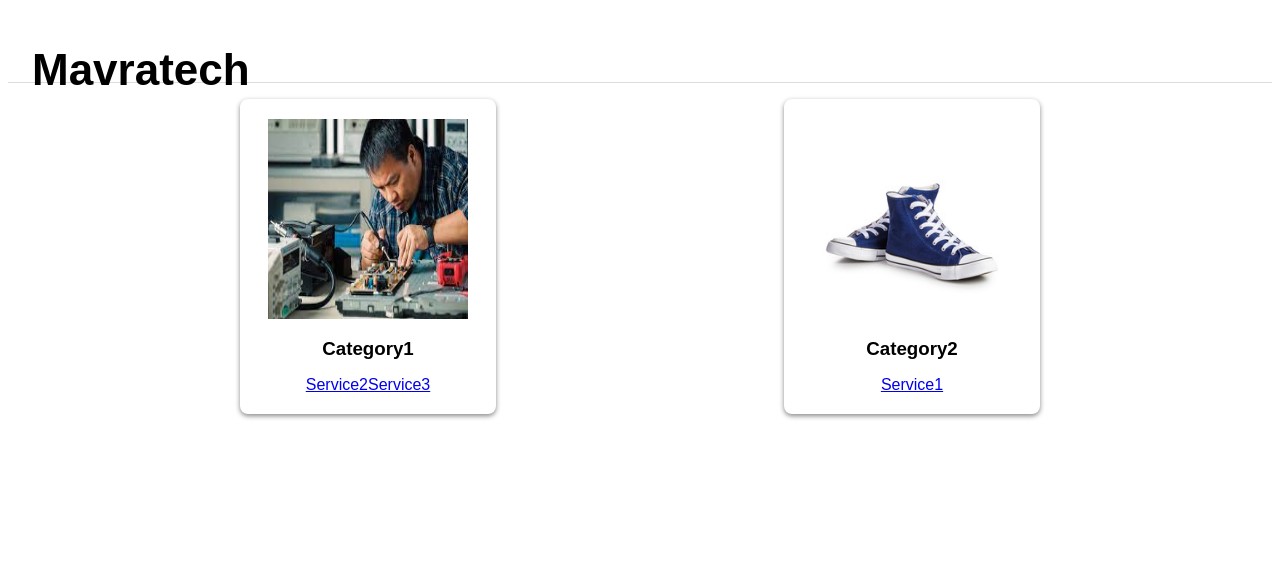
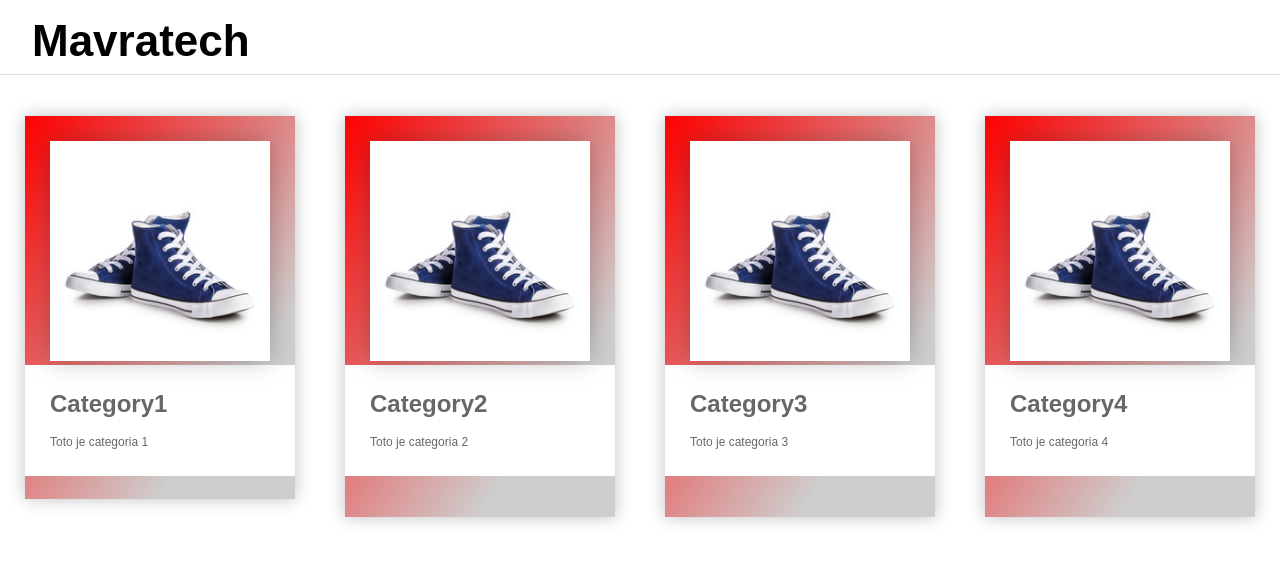
Before and after one commit to marcel-cs43/mavratech, a Vue app in the folder mavratech-fe/: page /category in a window 1280 px wide. Shown: the top 562 px of the page. Built offline with nearby package versions, Linux system fonts and the light colour scheme.

Commit message:
Updated Component
Update style of CategoryGridItem

```diff
--- a/mavratech-fe/src/App.vue
+++ b/mavratech-fe/src/App.vue
@@ -17,25 +17,30 @@
 
 <style>
   * {
+    margin: 0;
+    padding: 0;
     box-sizing: border-box;
-    font-family: Arial;
   }
 
-  #page-wrap {
-    margin: auto;
-    max-width: 800px;
-    min-height: 100vh;
+  body {
+    font-family: 'montseratt', sans-serif;
   }
 
-  button {
-    background-color: black;
-    border: none;
-    border-radius: 8px;
-    color: white;
-    cursor: pointer;
-    font-size: 16px;
-    font-weight: bold;
-    outline: 0;
-    padding: 16px;
+  main {
+    width: 100vw;
+    min-height: 100vh;
+    overflow: hidden;
+
+    background-color: #EEE;
+    display: flex;
+    justify-content: center;
+    align-items: center;
+  }
+
+  .products {
+    display: flex;
+    max-width: 1280px;
+    padding: 25px;
+    margin: 0 auto;
   }
 </style>
--- a/mavratech-fe/src/components/CategoryGrid.vue
+++ b/mavratech-fe/src/components/CategoryGrid.vue
@@ -21,7 +21,6 @@ export default {
 };
 </script>
 
-
 <style scoped>
   .grid-wrap {
     display: flex;
--- a/mavratech-fe/src/components/CategoryGridItem.vue
+++ b/mavratech-fe/src/components/CategoryGridItem.vue
@@ -1,14 +1,21 @@
 <template>
-  <div class="category-item">
-    <img :src="category.imageUrl" />
-    <h3 class="category-name">{{ category.name }}</h3>
-    <p class="category-service">
-      <span v-for="serviceId in category.services" :key="serviceId">
-        <router-link :to="getServiceDetailRoute(serviceId)">
-          {{ getServiceName(serviceId) }}
-        </router-link>
-      </span>
-    </p>
+  <div class="category">
+    <div class="category-inner">
+      <div class="category-image-wrap">
+        <img :src="category.imageUrl" class="image" />
+      </div>
+      <div class="category-detail">
+        <h2>{{ category.name }}</h2>
+        <h3>{{ category.description }}</h3>
+      </div>
+      <div class="category-service">
+            <div v-for="serviceId in category.services" :key="serviceId">
+                <router-link :to="getServiceDetailRoute(serviceId)">
+                    {{ getServiceName(serviceId) }}
+                </router-link>
+            </div>
+      </div>
+    </div>
   </div>
 </template>
 
@@ -32,36 +39,53 @@ export default {
 </script>
 
 <style scoped>
-  .category-item {
-    align-items: center;
-    border-radius: 8px;
-    box-shadow: 0px 2px 5px #888;
-    display: flex;
-    flex-direction: column;
-    margin-bottom: 2%;
-    padding: 20px;
-    position: relative;
-    width: 32%;
-  }
+    .category {
+        flex: 1;
+        width: 100%;
+        padding: 25px;
+    }
 
-  .category-name {
-    margin-bottom: 0;
-  }
+    .category-inner {
+        position: relative;
+        padding: 25px;
+        box-shadow: 0px 0px 16px rgba(0, 0, 0, 0.25);
+        perspective: 1000px;
+        background-image: linear-gradient(to bottom right, #ff0000, #6b6b6b54 75%);
+    }
 
-  .category-service {
-    margin-bottom: 0;
-  }
+    .category-image-wrap {
+        position: relative;
+        z-index: 1;
+        transform-origin: center;
+    }
 
-  img {
-    height: 200px;
-    width: 200px;
-  }
+    .category-image-wrap .image {
+        width: 100%;
+        filter: drop-shadow(0px 0px 12px rgba(0, 0, 0, 0.25));
+    }
 
-  a {
-    width: 100%;
-  }
+    .category-detail {
+        background-color: #FFF;
+        padding: 25px;
+        margin: 0px -25px -25px;
+    }
 
-  button {
-    width: 100%;
-  }
+    .category-detail h2 {
+        font-size: 24px;
+        font-weight: 700;
+        color: #676767;
+        margin-bottom: 15px;
+    }
+
+    .category-detail h3 {
+        font-size: 12px;
+        line-height: 1.5;
+        font-weight: 300;
+        color: #676767;
+    }
+
+    .category-service {
+        margin-bottom: 5px;
+        opacity: 0;
+    }
 </style>
--- a/mavratech-fe/src/mock-data.js
+++ b/mavratech-fe/src/mock-data.js
@@ -1,4 +1,3 @@
-import categoryImage1 from "./assets/category1.jpeg";
 import categoryImage2 from "./assets/category2.jpg";
 import serviceImage1 from "./assets/service1.jpg";
 
@@ -6,13 +5,25 @@ export const categories = [{
     id: "1",
     name: "Category1",
     description: "Toto je categoria 1",
-    services: ["10", "11"],
-    imageUrl: categoryImage1,
+    services: ["11"],
+    imageUrl: categoryImage2,
 },{
     id: "2",
     name: "Category2",
     description: "Toto je categoria 2",
-    services: ["9"],
+    services: ["9", "11"],
+    imageUrl: categoryImage2,
+},{
+    id: "3",
+    name: "Category3",
+    description: "Toto je categoria 3",
+    services: ["10", "11"],
+    imageUrl: categoryImage2,
+},{
+    id: "4",
+    name: "Category4",
+    description: "Toto je categoria 4",
+    services: ["9", "10"],
     imageUrl: categoryImage2,
 }];
 
```
